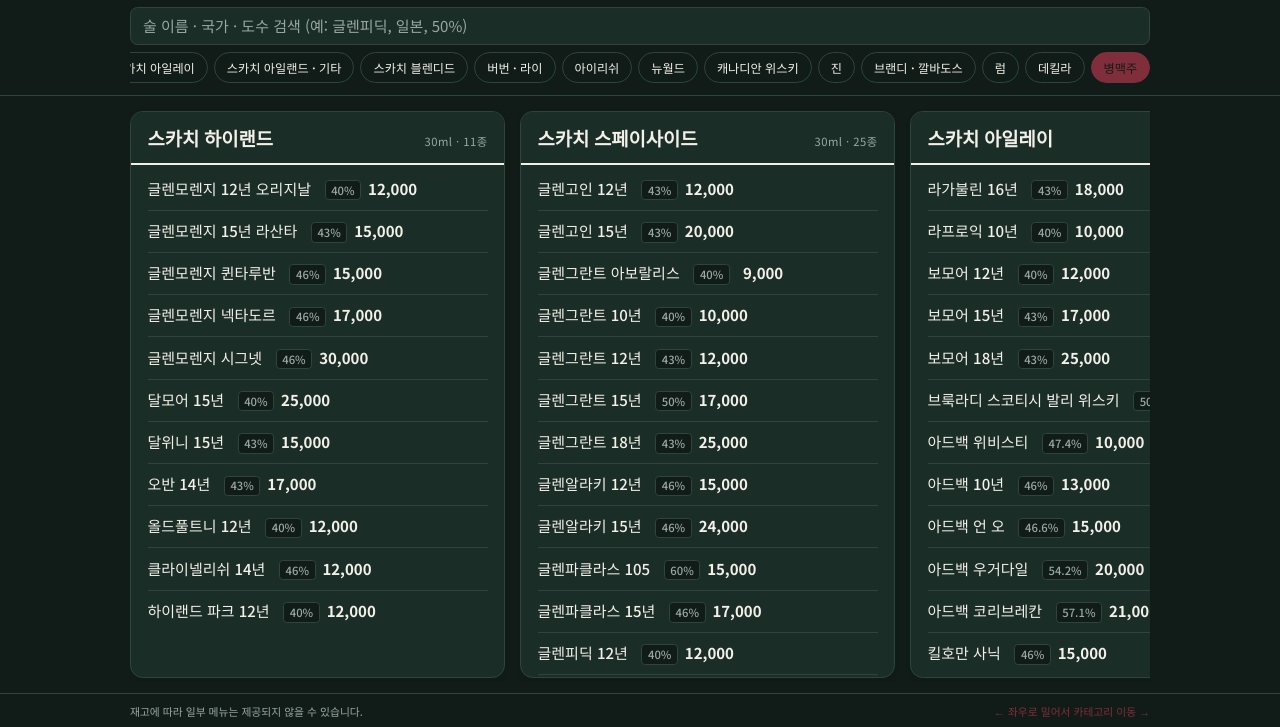
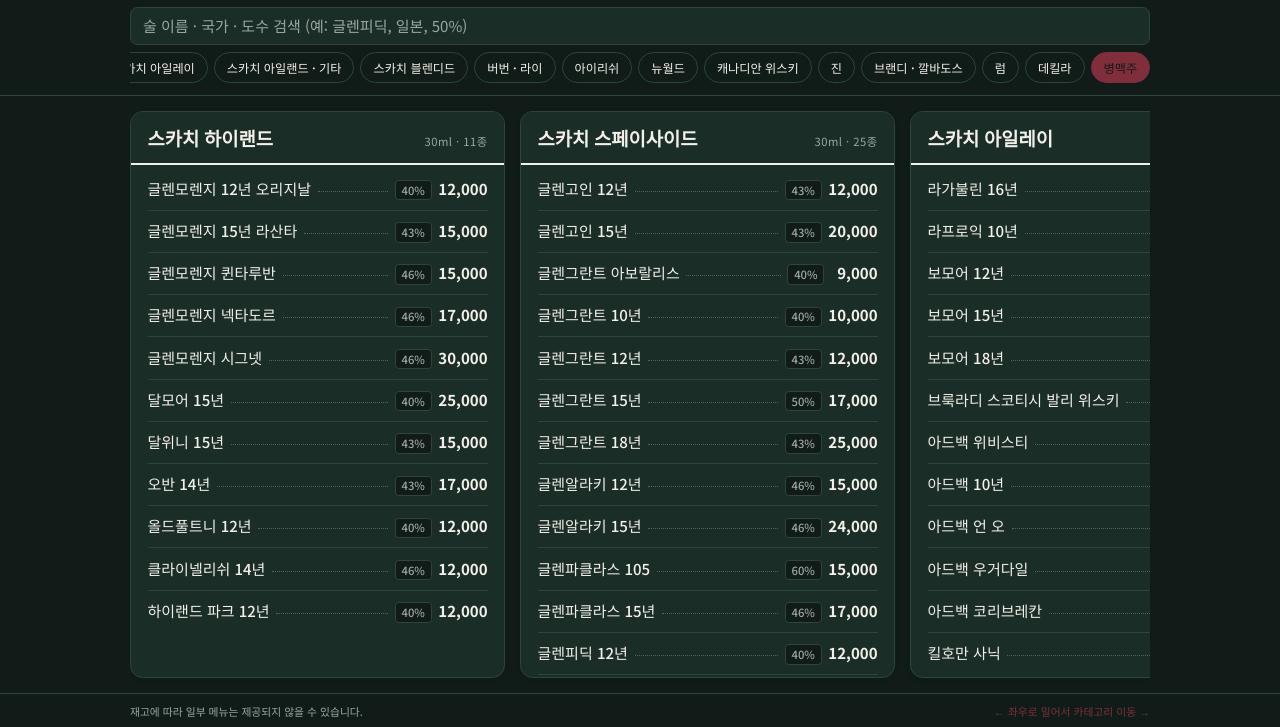
Before and after one commit to PINKCHERRYHAM/sangsun-menu, a plain HTML site: page index.html in a window 1280 px wide. Shown: the part 73-800 px from the top of the page. Drawn offline with Linux system fonts and the light colour scheme.

Commit message:
Update index.html

```diff
--- a/index.html
+++ b/index.html
@@ -127,6 +127,8 @@
   vertical-align: .05em;
   white-space: nowrap;
 }
+  .dots { flex: 1 1 .75rem; min-width: .5rem; border-bottom: 1px dotted var(--muted); opacity: .45; transform: translateY(-.2em); }
+
 /* 도수(ABV) 및 가격 표기 */
 .abv {
   font-variant-numeric: tabular-nums; font-size: .75rem; font-weight: 500;
```
